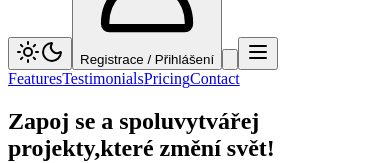
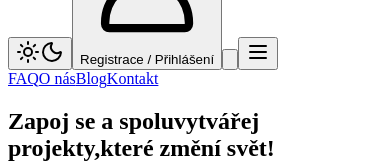
Before and after one commit to kindly-crowdsourcing/kindly, a Next.js app: page / in a window 390 px wide. Shown: the part 176-339 px from the top of the page. Built offline with nearby package versions, Linux system fonts and the light colour scheme.

Commit message:
[Updated] mobile navigation links renamed

```diff
--- a/app/page.js
+++ b/app/page.js
@@ -173,25 +173,25 @@ export default function Home() {
               href="#features"
               className="block px-3 py-2 text-gray-900 dark:text-gray-100 hover:text-blue-600 dark:hover:text-blue-400 hover:bg-blue-50 dark:hover:bg-gray-800 rounded-md transition-colors"
             >
-              Features
+              FAQ
             </a>
             <a
               href="#testimonials"
               className="block px-3 py-2 text-gray-900 dark:text-gray-100 hover:text-blue-600 dark:hover:text-blue-400 hover:bg-blue-50 dark:hover:bg-gray-800 rounded-md transition-colors"
             >
-              Testimonials
+              O nás
             </a>
             <a
               href="#pricing"
               className="block px-3 py-2 text-gray-900 dark:text-gray-100 hover:text-blue-600 dark:hover:text-blue-400 hover:bg-blue-50 dark:hover:bg-gray-800 rounded-md transition-colors"
             >
-              Pricing
+              Blog
             </a>
             <a
               href="#contact"
               className="block px-3 py-2 text-gray-900 dark:text-gray-100 hover:text-blue-600 dark:hover:text-blue-400 hover:bg-blue-50 dark:hover:bg-gray-800 rounded-md transition-colors"
             >
-              Contact
+              Kontakt
             </a>
           </div>
         </div>
```
